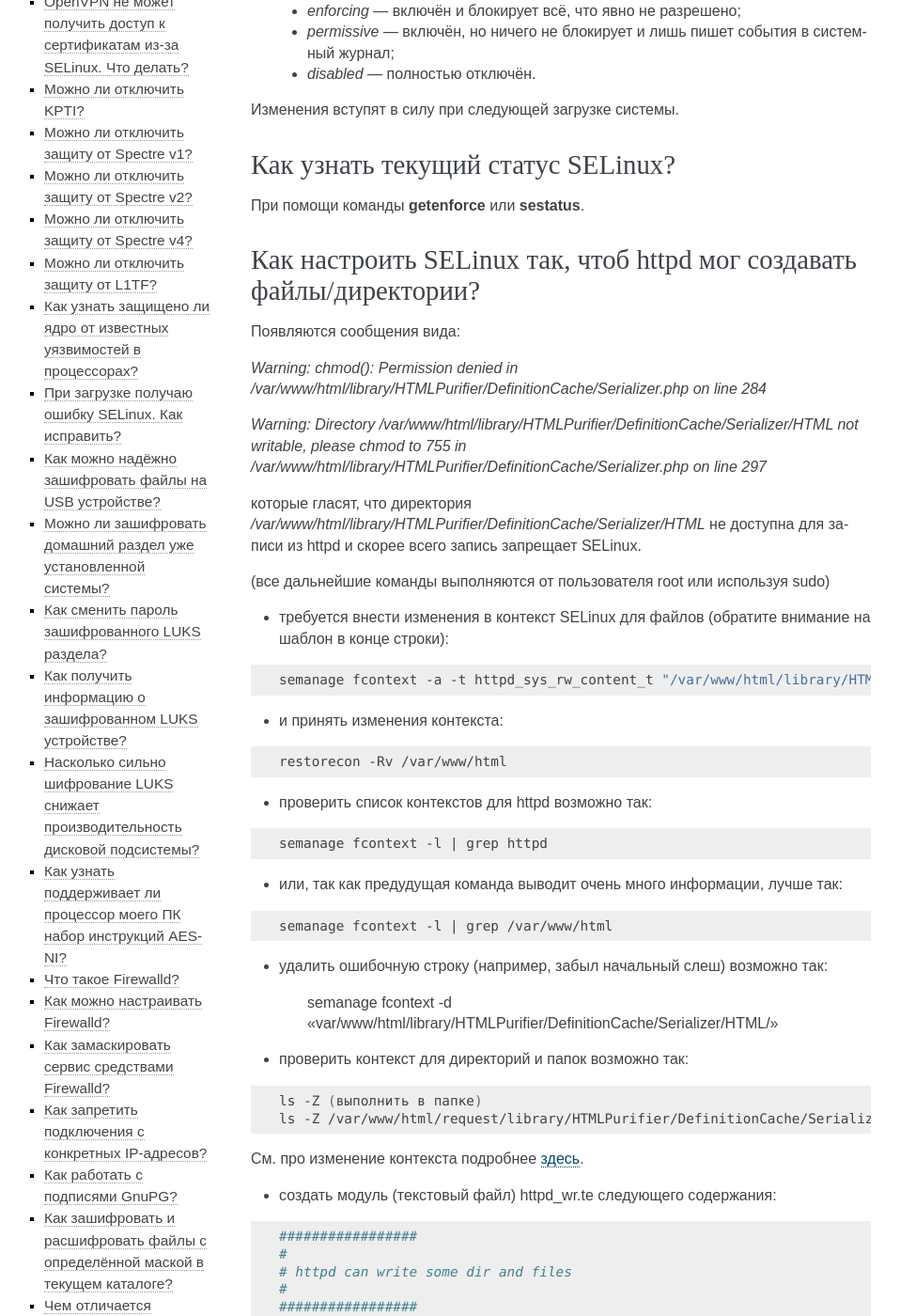
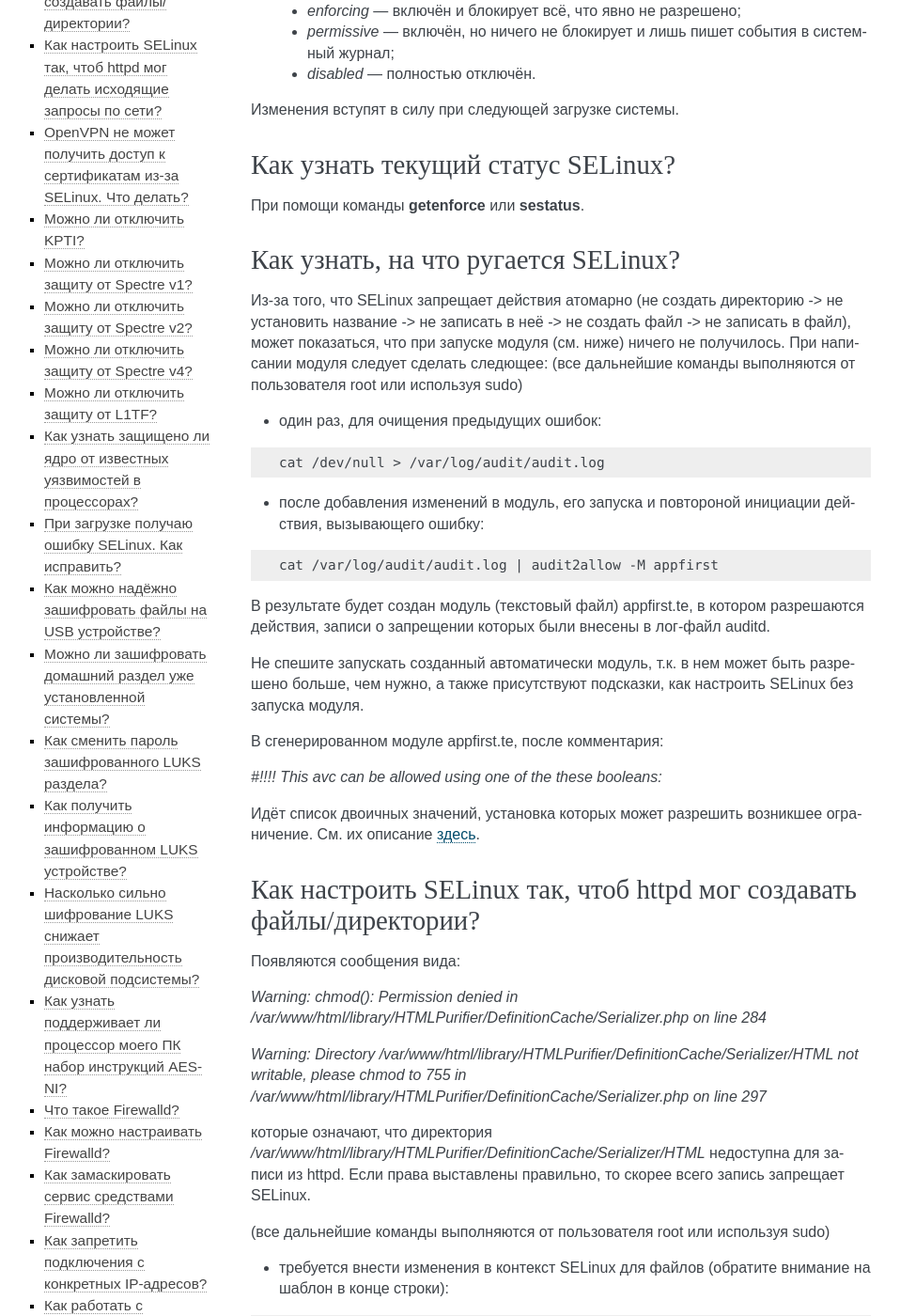
Before and after one commit to RussianFedora/FAQ, a Sphinx documentation site: the page built from source/security.rst, in a window 1280 px wide and 1400 px high, scrolled down 706 px. Shown: the whole window at 94% size, without its empty margins (153-1111 px from the left). Built offline with Sphinx 7.4.7, drawn with Linux system fonts in a browser that asks for light colours; some of the changed text lies outside the part shown.

Commit message:
SELinux audit httpd_rw httpd_network

```diff
--- a/source/security.rst
+++ b/source/security.rst
@@ -65,8 +65,40 @@
 
 При помощи команды **getenforce** или **sestatus**.
 
+.. index:: auditd, selinux, error, security
+.. _auditd-selinux:
+
+Как узнать, на что ругается SELinux?
+=====================================
+
+Из-за того, что SELinux запрещает действия атомарно (не создать директорию -> не установить название -> не записать в неё -> не создать файл -> не записать в файл), может показаться, что при запуске модуля (см. ниже) ничего не получилось.
+При написании модуля следует сделать следющее:
+(все дальнейшие команды выполняются от пользователя root или используя sudo)
+
+* один раз, для очищения предыдущих ошибок:
+
+.. code-block:: bash
+
+    cat /dev/null > /var/log/audit/audit.log
+
+* после добавления изменений в модуль, его запуска и повтороной инициации действия, вызывающего ошибку:
+
+.. code-block:: bash
+
+    cat /var/log/audit/audit.log | audit2allow -M appfirst
+
+В результате будет создан модуль (текстовый файл) appfirst.te, в котором разрешаются действия, записи о запрещении которых были внесены в лог-файл auditd.
+
+Не спешите запускать созданный автоматически модуль, т.к. в нем может быть разрешено больше, чем нужно, а также присутствуют подсказки, как настроить SELinux без запуска модуля.
+
+В сгенерированном модуле appfirst.te, после комментария:
+
+`#!!!! This avc can be allowed using one of the these booleans:`
+
+Идёт список двоичных значений, установка которых может разрешить возникшее ограничение. См. их описание `здесь <https://dwalsh.fedorapeople.org/SELinux/httpd_selinux.html>`__.
+
 .. index:: httpd, selinux, write, file, directory, security
-.. _httpd-selinux:
+.. _httpd-wr-selinux:
 
 Как настроить SELinux так, чтоб httpd мог создавать файлы/директории?
 =======================================================================
@@ -77,7 +109,7 @@
 
 `Warning: Directory /var/www/html/library/HTMLPurifier/DefinitionCache/Serializer/HTML not writable, please chmod to 755 in /var/www/html/library/HTMLPurifier/DefinitionCache/Serializer.php on line 297`
 
-которые гласят, что директория `/var/www/html/library/HTMLPurifier/DefinitionCache/Serializer/HTML` не доступна для записи из httpd и скорее всего запись запрещает SELinux.
+которые означают, что директория `/var/www/html/library/HTMLPurifier/DefinitionCache/Serializer/HTML` недоступна для записи из httpd. Если права выставлены правильно, то скорее всего запись запрещает SELinux.
 
 (все дальнейшие команды выполняются от пользователя root или используя sudo)
 
@@ -107,7 +139,9 @@
 
 * удалить ошибочную строку (например, забыл начальный слеш) возможно так:
 
-    semanage fcontext -d "var/www/html/library/HTMLPurifier/DefinitionCache/Serializer/HTML/"
+.. code-block:: bash
+
+    semanage fcontext -d "var/www/html/library/HTMLPurifier/DefinitionCache/Serializer/HTML/(/.*)?"
 
 * проверить контекст для директорий и папок возможно так:
 
@@ -130,10 +164,10 @@
     module httpd_wr 1.0;
 
     require {
-    	type httpd_t;
-    	type httpd_sys_rw_content_t;
-    	class file { create write setattr rename unlink };
-    	class dir { create write setattr add_name remove_name rmdir };
+    	   type httpd_t;
+    	   type httpd_sys_rw_content_t;
+    	   class file { create write setattr rename unlink };
+    	   class dir { create write setattr add_name remove_name rmdir };
     }
     #################
     #============= httpd_t ==============
@@ -154,24 +188,70 @@
 
 См. список контекстов и прочих настроек `здесь <https://dwalsh.fedorapeople.org/SELinux/httpd_selinux.html>`__.
 
-Просмотр неправильных (не выставленных) правил, создает apfirst.te файл, разрешающий действия, запрет которых попал в лог.
 
-* один раз, для очищения предыдущих ошибок:
+.. index:: httpd, selinux, connect, network, port, security
+.. _httpd-network-selinux:
+
+Как настроить SELinux так, чтоб httpd мог делать исходящие запросы по сети?
+============================================================================
+
+Первый вариант (догий и правильный):
+
+* создать модуль (текстовый файл) httpd_network.te следующего содержания:
 
 .. code-block:: bash
 
-* после каждой инициации действия и добавления новых разрешений в модуль:
+    #################
+    #
+    # httpd can connect ephemeral ports
+    #
+    #################
+    module httpd_connect 1.0;
 
-    cat /dev/null > /var/log/audit/audit.log
-cat /var/log/audit/audit.log | audit2allow -M appfirst
+    require {
+    	   type httpd_t;
+    	   type ephemeral_port_t;
+    	   class tcp_socket name_connect;
+    }
+    #################
+    #============= httpd_t ==============
+    allow httpd_t ephemeral_port_t:tcp_socket name_connect;
 
-Разрешение httpd соединяться по сети:
+* проверить, скомпилировать и синсталлировать модуль:
+
+.. code-block:: bash
+
+    checkmodule -M -m httpd_network.te -o httpd_network.mod
+    semodule_package -o httpd_network.pp -m httpd_network.mod
+    semodule -i httpd_network.pp
+
+Посмотреть названия диапазонов портов возможно так:
+
+.. code-block:: bash
+
+    semanage port -l
+
+Добавить порт в диапазон возможно так:
+
+.. code-block:: bash
+
+    #semanage port -a -t название_диапазона -p протокол порт_или_диапазон_портов
+    semanage port -a -t ephemeral_port_t -p tcp 80-88
+
+Удалить порт:
+
+.. code-block:: bash
+
+    semanage port -d -t ephemeral_port_t -p tcp 80-88
+
+
+Второй вариант (быстрый и менее безопасный):
 
 .. code-block:: bash
 
     setsebool -P httpd_can_network_connect on
 
-См. список контекстов и прочих настроек `здесь <https://dwalsh.fedorapeople.org/SELinux/httpd_selinux.html>`__.
+См. список сокращений для конкретных сервисов `здесь <https://dwalsh.fedorapeople.org/SELinux/httpd_selinux.html>`__.
 
 .. index:: openvpn, selinux, vpn, security
 .. _openvpn-selinux:
```
